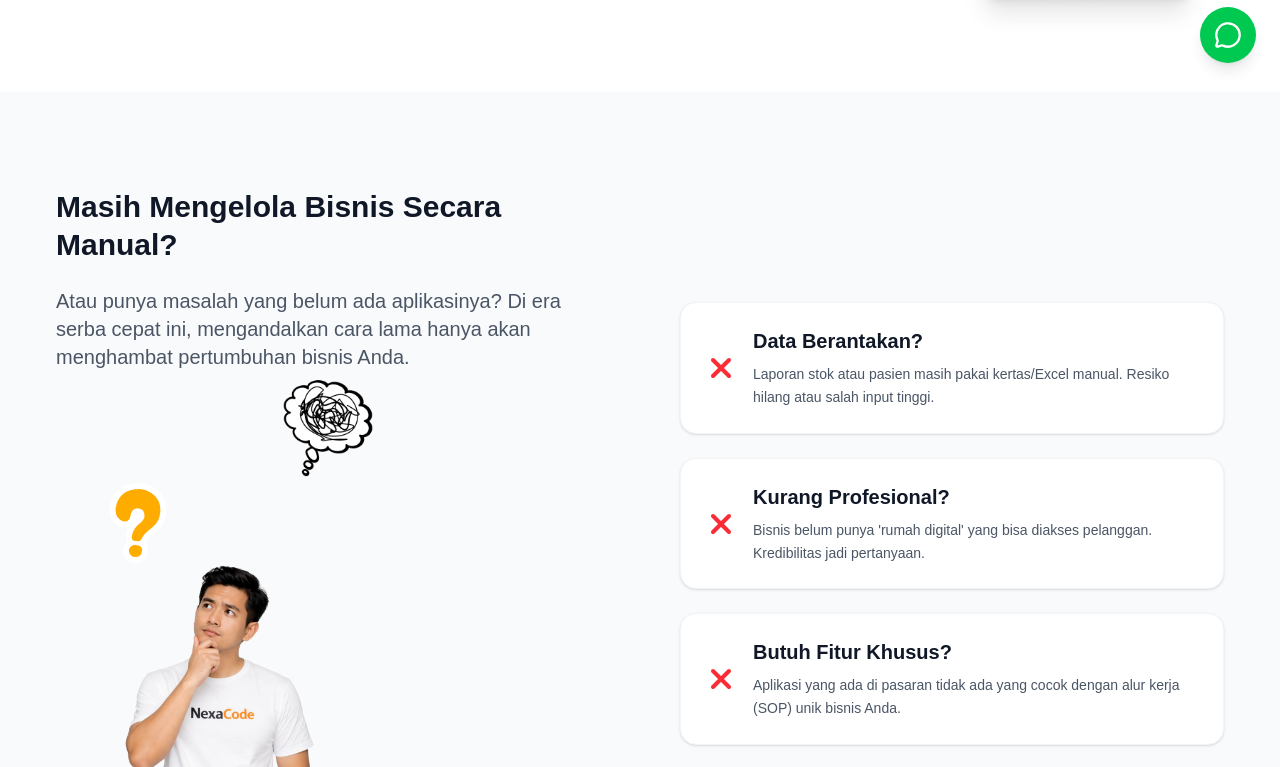
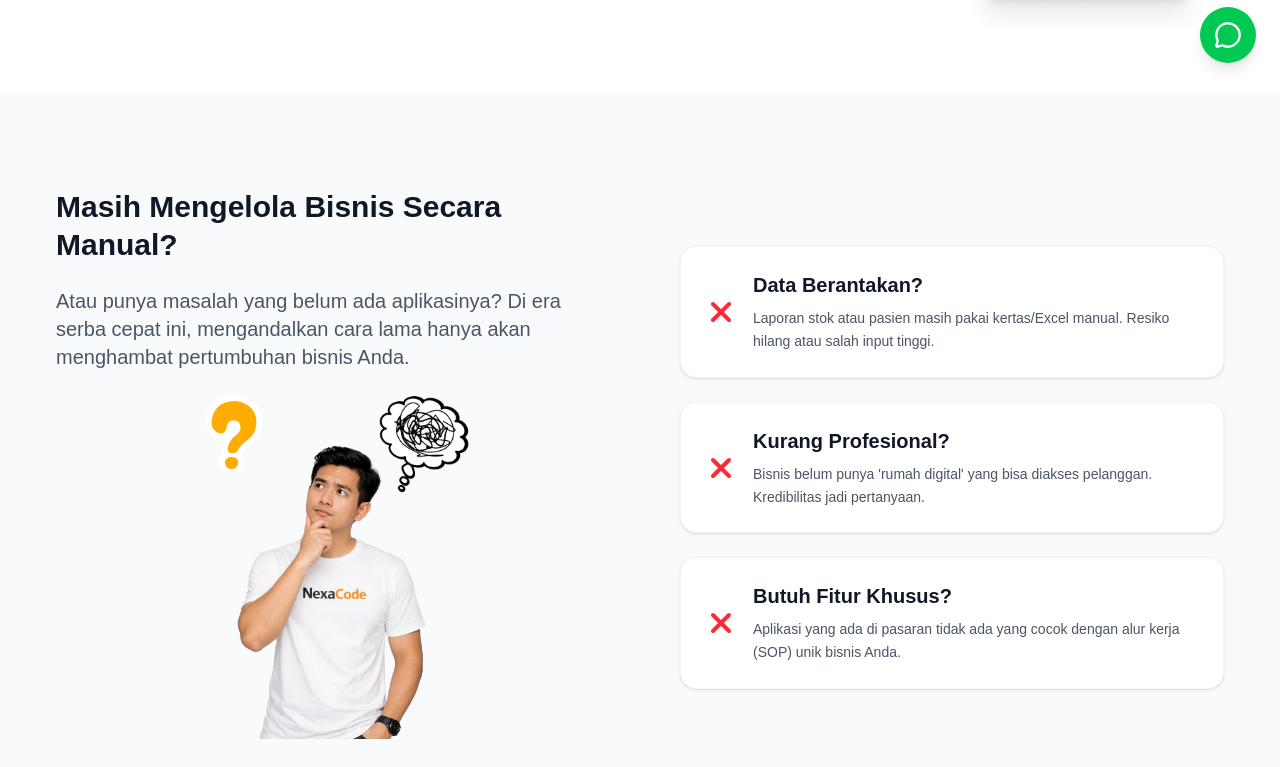
Before and after one commit to Nexa-Code-Studio/landing, a Next.js app: page / in a window 1280 px wide. Shown: the part 713-1480 px from the top of the page. Built offline with nearby package versions, Linux system fonts and the light colour scheme.

Commit message:
update: update hero, footer

```diff
--- a/src/components/sections/FAQ.tsx
+++ b/src/components/sections/FAQ.tsx
@@ -20,7 +20,7 @@ const faqs = [
 ];
 
 export default function FAQ() {
-    const [openIndex, setOpenIndex] = useState<number | null>(0);
+    const [openIndex, setOpenIndex] = useState<number | null>(null);
 
     return (
         <section id="faq" className="py-24 px-6 md:px-12 bg-gray-50">
--- a/src/components/sections/ProblemStatement.tsx
+++ b/src/components/sections/ProblemStatement.tsx
@@ -52,7 +52,7 @@ const AnimatedCross = () => (
 
 export default function ProblemStatement() {
     return (
-        <section className="pt-24 pb-24 `md:pb-75` px-6 md:px-14 bg-gray-50">
+        <section className="pt-24 pb-32 md:pb-80 px-6 md:px-14 bg-gray-50">
             <div className="mx-auto max-w-7xl">
                 <div className="grid lg:grid-cols-2 gap-12 lg:gap-20 items-center">
                     {/* Left Column: Header & Image */}
@@ -79,7 +79,7 @@ export default function ProblemStatement() {
                             whileInView={{ opacity: 1, scale: 1 }}
                             transition={{ duration: 0.6, delay: 0.2 }}
                             viewport={{ once: false, amount: 0.2 }}
-                            className="relative w-full max-w-md mx-auto lg:mx-0 aspect-square `md:aspect-4/3` flex items-end justify-center lg:justify-start"
+                            className="relative w-full max-w-md mx-auto aspect-square md:aspect-4/3 flex items-center justify-center"
                         >
                             {/* Confused Hero */}
                             <div className="relative z-10 w-64 md:w-80">
@@ -96,7 +96,7 @@ export default function ProblemStatement() {
                             <motion.div
                                 animate={{ y: [0, -10, 0] }}
                                 transition={{ duration: 3, repeat: Infinity, ease: "easeInOut" }}
-                                className="absolute -top-6 right-12 md:right-32 z-20 w-24 md:w-24"
+                                className="absolute top-6 md:-top-2 right-6 md:right-20 z-20 w-20 md:w-24"
                             >
                                 <Image
                                     src="/images/think.png"
@@ -110,7 +110,7 @@ export default function ProblemStatement() {
                             <motion.div
                                 animate={{ y: [0, -8, 0], rotate: [0, 5, 0] }}
                                 transition={{ duration: 4, repeat: Infinity, ease: "easeInOut", delay: 1 }}
-                                className="absolute top-20 left-12 md:left-20 lg:left-10 z-20 w-16 md:w-20"
+                                className="absolute top-6 md:-top-2 left-6 md:left-10 lg:left-22 z-20 w-12 md:w-20"
                             >
                                 <Image
                                     src="/images/tandatanya.png"
```
